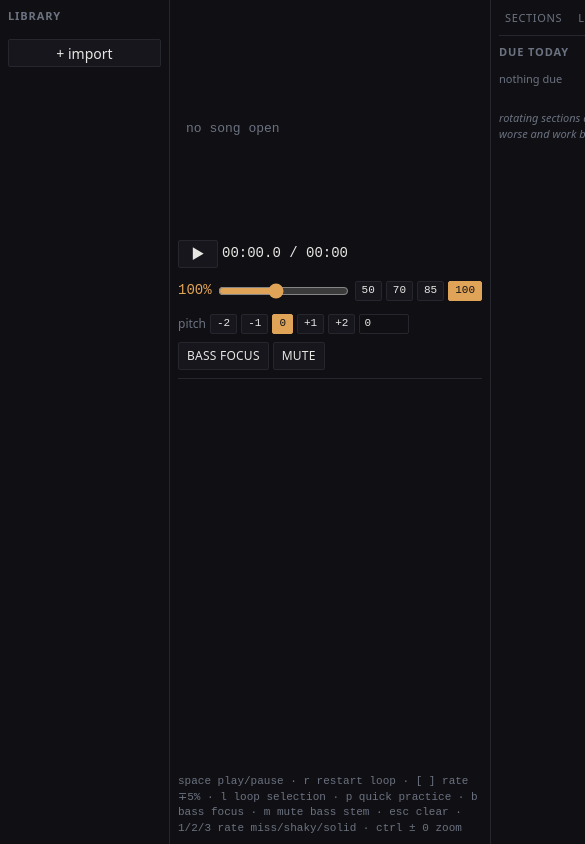
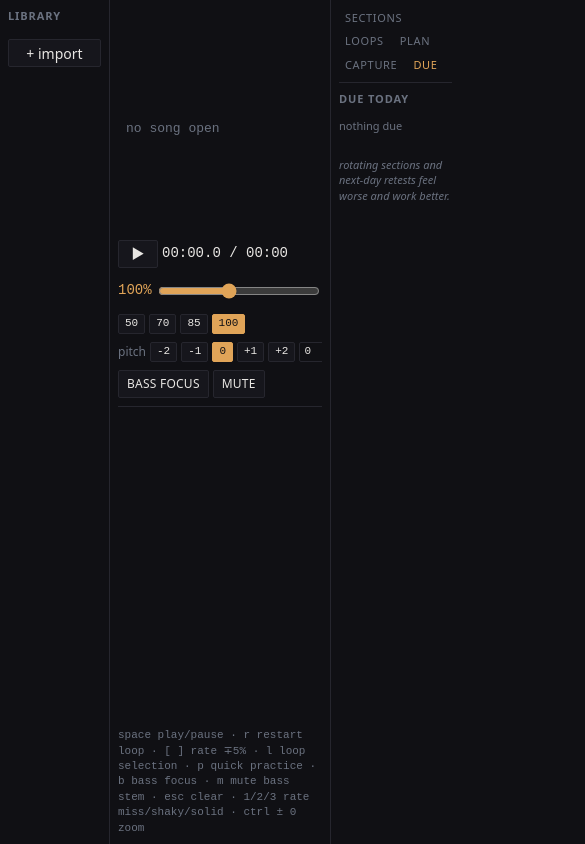
Before and after one commit to ShawnMcCool/dredge, a Svelte app in the folder apps/desktop/: page / in a window 390 px wide. Shown: the top 844 px of the page, 585 px wide, since content can reach past the window. Built offline with nearby package versions, Linux system fonts and the light colour scheme.

Commit message:
fix(desktop): resize verification fixes

```diff
--- a/apps/desktop/src/App.svelte
+++ b/apps/desktop/src/App.svelte
@@ -88,6 +88,14 @@
     height: 100vh;
   }
 
+  /* below the point where the preferred minimums fit, shrink all three
+     columns further instead of pushing the right rail off-screen */
+  @media (max-width: 745px) {
+    .shell {
+      grid-template-columns: minmax(110px, 240px) minmax(220px, 1fr) minmax(130px, 340px);
+    }
+  }
+
   .library {
     border-right: 1px solid var(--line);
     padding: var(--space);
@@ -99,7 +107,8 @@
     display: flex;
     flex-direction: column;
     min-width: 0;
-    overflow: hidden;
+    overflow-x: hidden;
+    overflow-y: auto;
     padding: var(--space);
   }
 
@@ -107,6 +116,7 @@
     border-left: 1px solid var(--line);
     padding: var(--space);
     min-width: 0;
+    overflow-x: hidden;
     overflow-y: auto;
   }
 
@@ -120,10 +130,12 @@
 
   .tabs {
     display: flex;
+    flex-wrap: wrap;
     gap: calc(var(--space) / 2);
     margin-bottom: var(--space);
     border-bottom: 1px solid var(--line);
     padding-bottom: var(--space);
+    min-width: 0;
   }
 
   .tab {
--- a/apps/desktop/src/components/Transport.svelte
+++ b/apps/desktop/src/components/Transport.svelte
@@ -55,6 +55,9 @@
         value={$position.rate}
         oninput={onRateInput}
       />
+    </Group>
+
+    <Group>
       {#each RATE_PRESETS as r (r)}
         <Button
           variant="chip"
```
Also changed, not shown: 1 other file (tests, documents, lock files or other folders).
